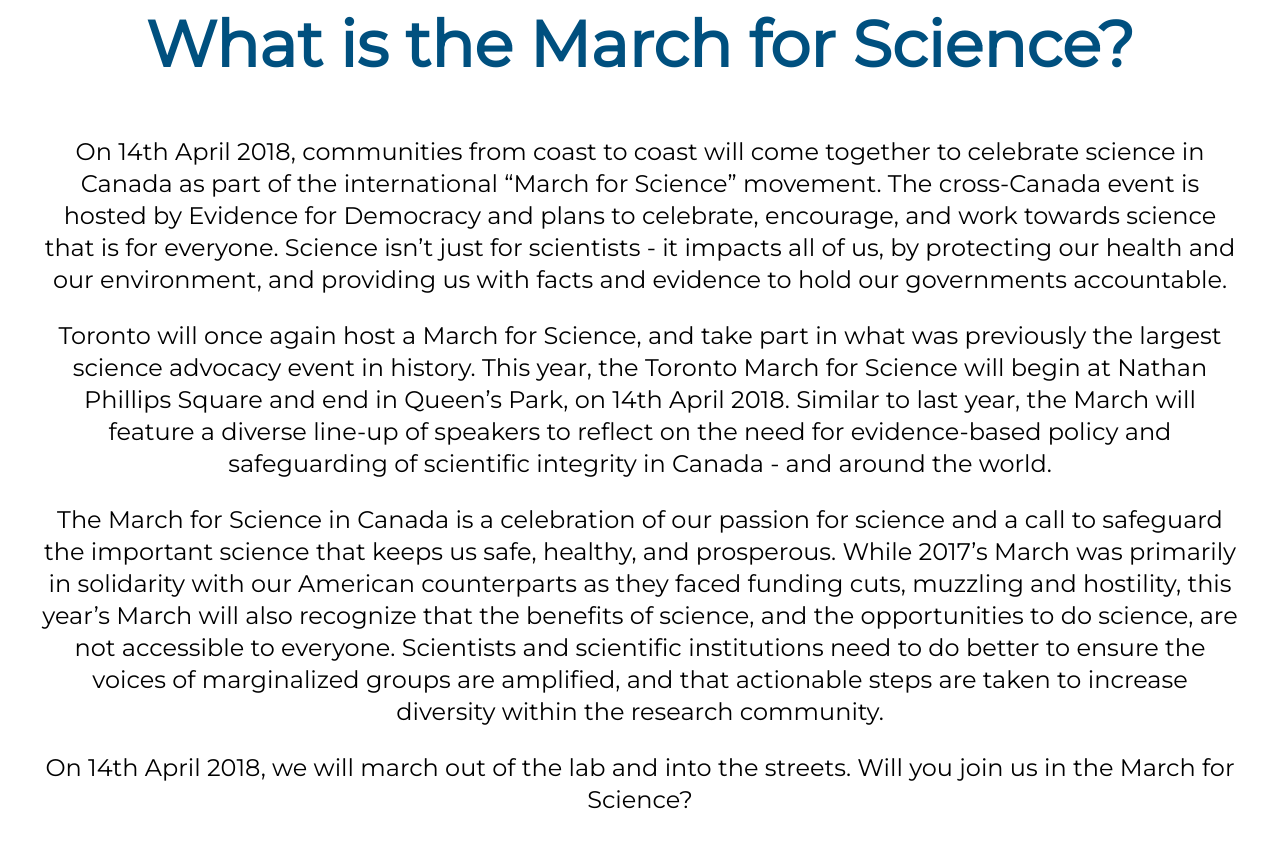
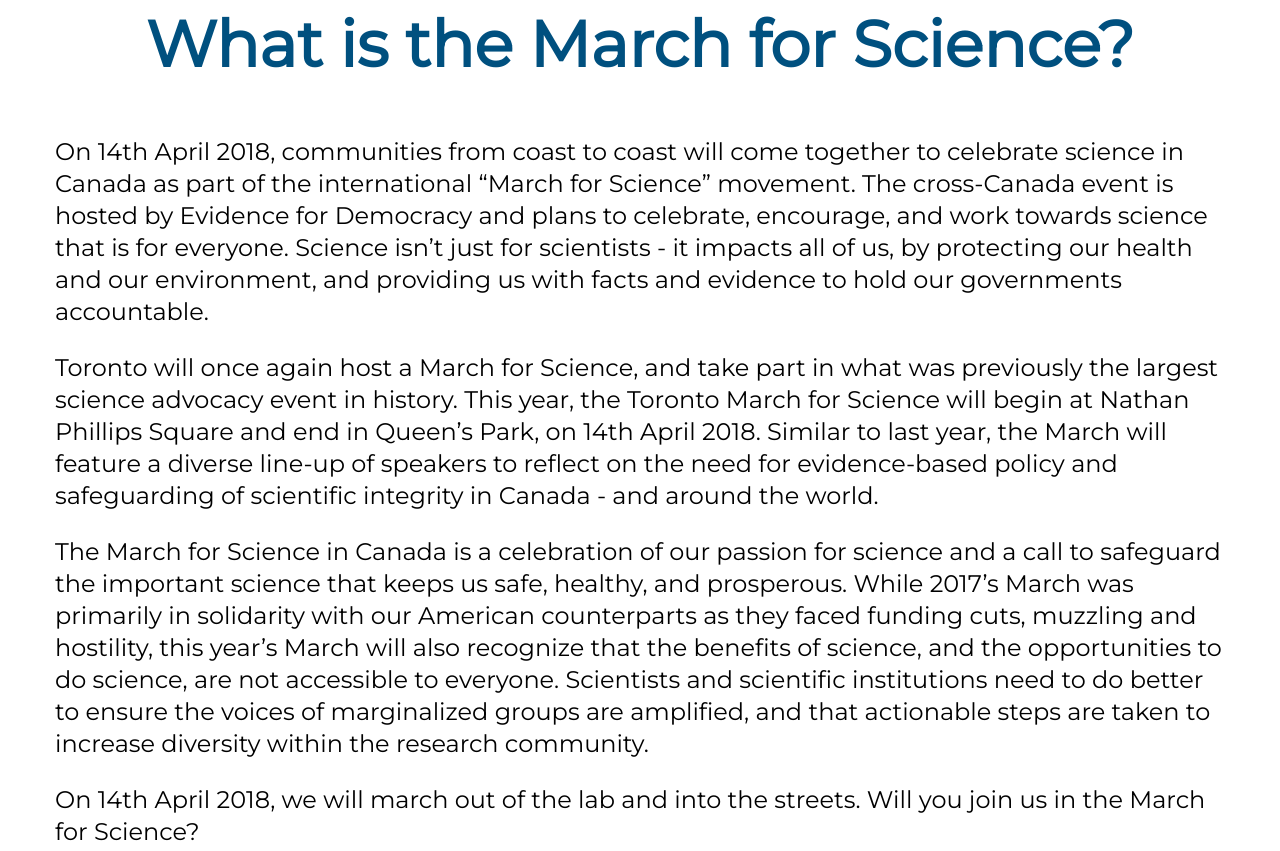
Before and after one commit to savageinternet/science-march-toronto, a plain HTML site: page index.html in a window 1280 px wide. Shown: the part 740-1591 px from the top of the page. Drawn offline with Linux system fonts and the light colour scheme.

Commit message:
move tim to make bios line up nicerly

```diff
--- a/index.html
+++ b/index.html
@@ -237,6 +237,11 @@
 }
 section {
   padding-top: 64px;
+}
+#about > p {
+  text-align: left;
+  padding-left: 15px;
+  padding-right: 15px;
 }
 .schedule-item {
   font-size: 1.8rem;
@@ -676,12 +681,6 @@
     <p>Andrea has loved science since making her first do-it-yourself volcano with her parents. She fed her passion with a BSc. in Neuroscience from McGill University. She is currently completing her PhD at the University of Toronto, studying fetal neurodevelopment in the context of maternal infection. Andrea is also an avid supporter of evidence-based decision making, and the widespread use of science puns.</p>
   </div>
   <div class="bio">
-    <img src="team/tim.jpg"/>
-    <h2>Timothy Ellis</h2>
-    <h3>volunteer coordinator</h3>
-    <p>Tim is an organizer, performing artist, writer, and rabble-rouser based in Etobicoke-Lakeshore. He is the founder and director of Progress Champions, whose work emphasizes community building, democratic empowerment, and evidence-based policy.</p>
-  </div>
-  <div class="bio">
     <img src="team/farah.jpg"/>
     <h2>Farah Qaiser</h2>
     <h3>press, communications</h3>
@@ -704,6 +703,12 @@
     <h2>Mohit Pramanik</h2>
     <h3>speaker liaison, fundraising</h3>
     <p>Mohit is a global health professional with a background in maternal, newborn and child health issues. He is a Fellow at the Every Woman Every Child Innovation Marketplace where he helps scale global health innovations. Mohit holds a Master’s degree in International Health Systems from The Johns Hopkins University and a Bachelor of Science (Honors) degree from McGill University.</p>
+  </div>
+  <div class="bio">
+    <img src="team/tim.jpg"/>
+    <h2>Timothy Ellis</h2>
+    <h3>volunteer coordinator</h3>
+    <p>Tim is an organizer, performing artist, writer, and rabble-rouser based in Etobicoke-Lakeshore. He is the founder and director of Progress Champions, whose work emphasizes community building, democratic empowerment, and evidence-based policy.</p>
   </div>
   <div class="bio">
     <img src="team/margrit.jpg"/>
```
